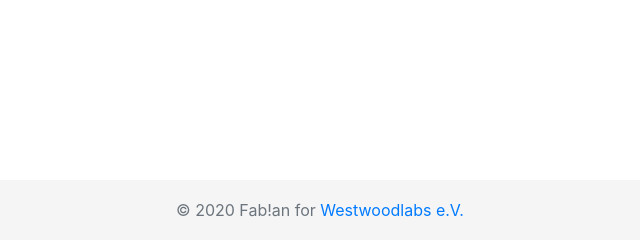
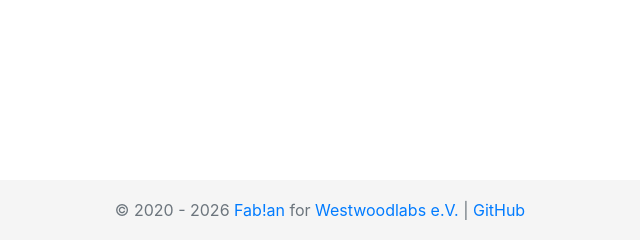
Before and after one commit to Westwoodlabs/web2dymo-docker, a PHP site: page / in a window 1280 px wide. Shown: the part 560-800 px from the top of the page, without its empty margins (320-960 px from the left). Run offline with PHP 8.4, Linux system fonts and the light colour scheme.

Commit message:
Updated footer

```diff
--- a/data/web/index.php
+++ b/data/web/index.php
@@ -345,7 +345,7 @@ if(isset($_GET['download'])) {
 	</div>
 	<footer class="footer">
       <div class="container text-center">
-       <span class="text-muted">&copy; 2020 Fab!an for <a href="//westwoodlabs.de">Westwoodlabs e.V.</a></span>
+       <span class="text-muted">&copy; 2020 - '.date("Y").' <a href="https://chaos.social/@foorschtbar">Fab!an</a> for <a href="//westwoodlabs.de">Westwoodlabs e.V.</a> | <a href="https://github.com/Westwoodlabs/web2dymo-docker">GitHub</a></span>
       </div>
     </footer>
 	<script src="https://code.jquery.com/jquery-3.4.1.min.js" integrity="sha256-CSXorXvZcTkaix6Yvo6HppcZGetbYMGWSFlBw8HfCJo=" crossorigin="anonymous"></script>
```
